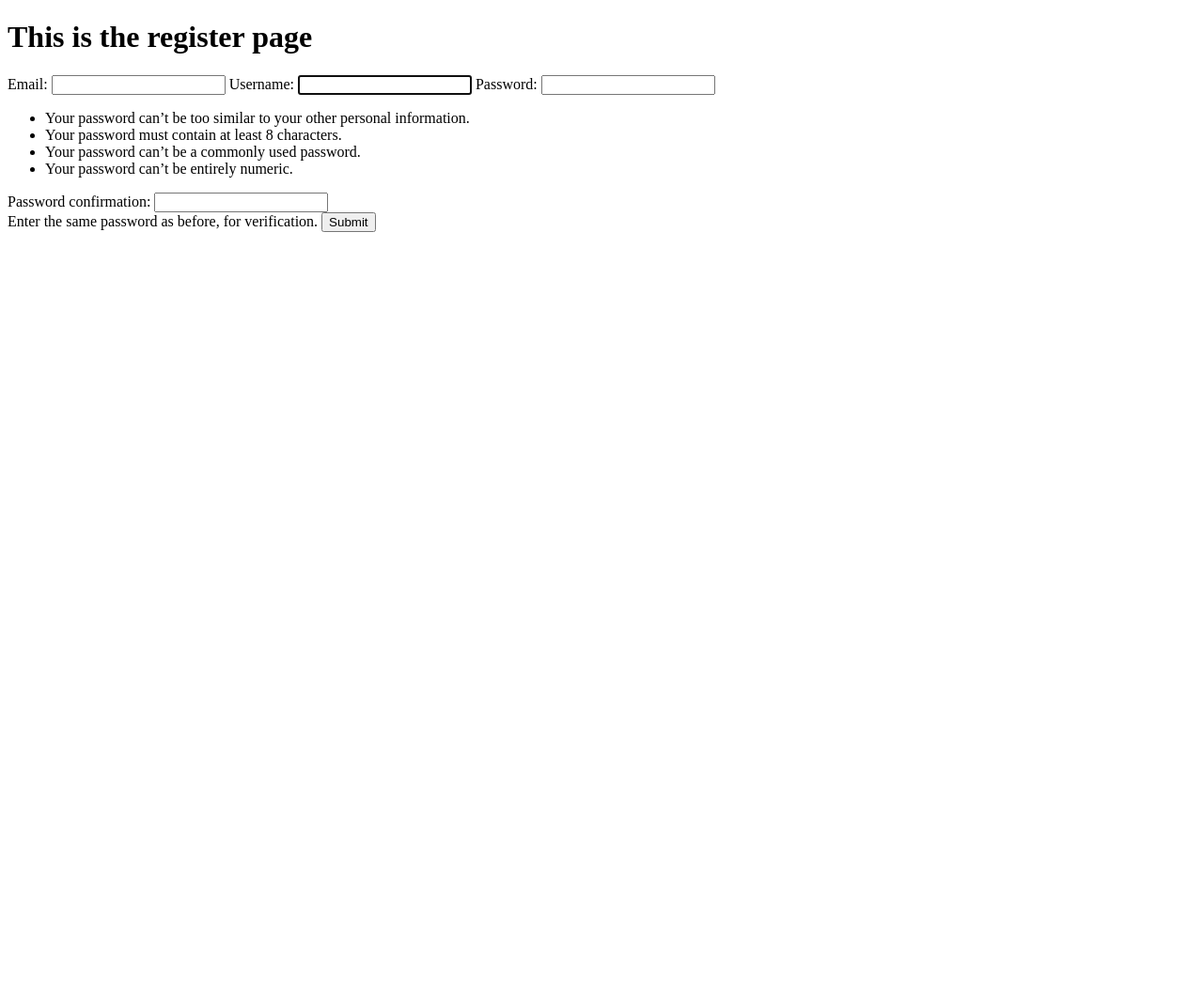
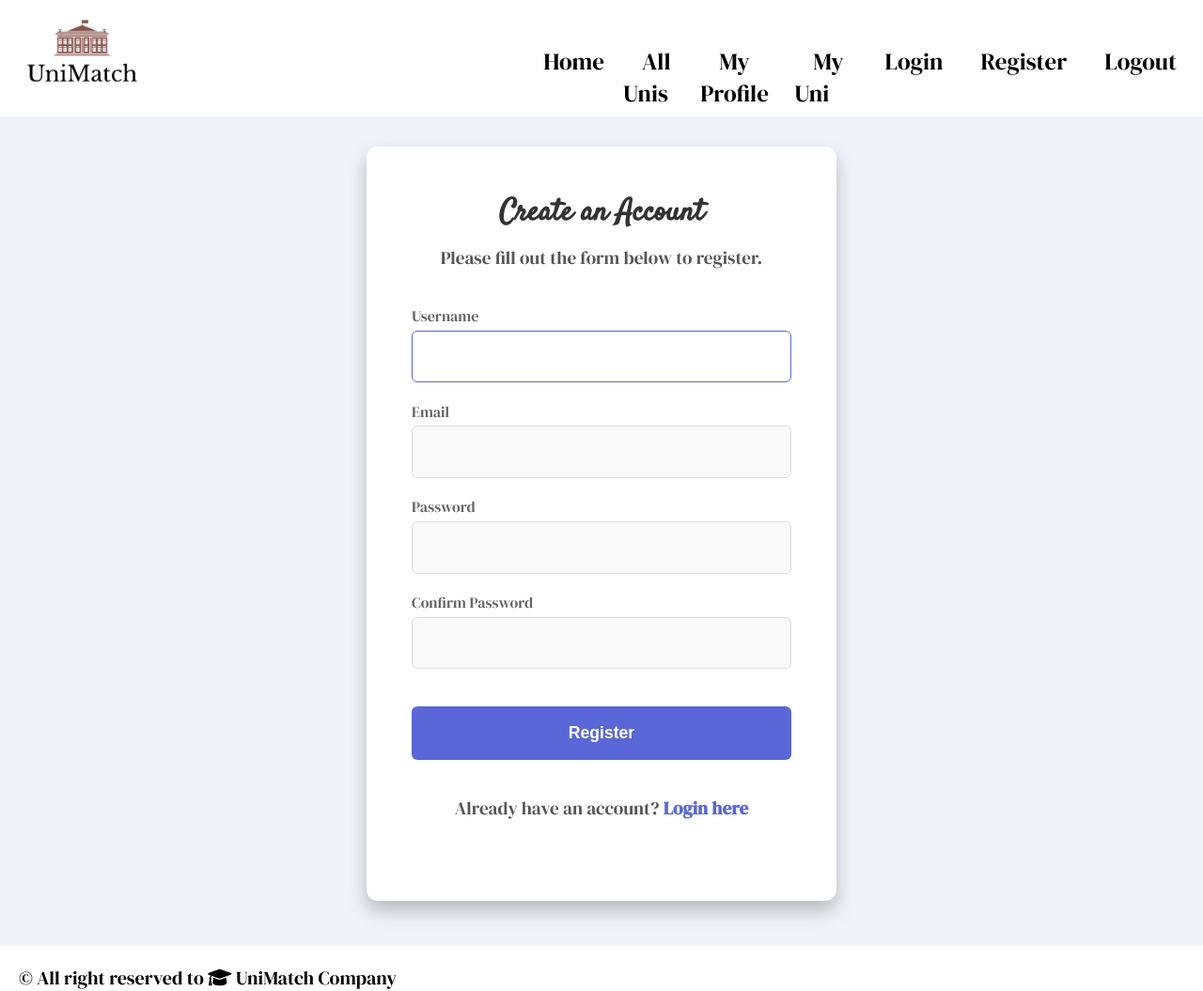
Before and after one commit to annasarabasheva/Personal-Project-with-Django, a Django app: page /accounts/register/ in a window 1280 px wide. Shown: the whole page at 94% size. Before the commit the page ends 247 px from the top, so only its background shows below. Run offline with Django 4.2, Linux system fonts and the light colour scheme.

Commit message:
Create templates for Login and Register for users

```diff
--- /dev/null
+++ b/static/css/login.css
@@ -0,0 +1,111 @@
+
+.login-container {
+    display: flex;
+    align-items: flex-start;
+    justify-content: center;
+    min-height: 80vh;
+    background-color: #f0f4fa;
+    padding-top: 2em;
+    padding-bottom: 3em;
+
+}
+
+
+.login-card {
+    background-color: #ffffff;
+    width: 100%;
+    max-width: 500px;
+    padding: 3em;
+    border-radius: 12px;
+    box-shadow: 0 10px 20px rgba(0, 0, 0, 0.25);
+    text-align: center;
+    animation: slideIn 0.5s ease-out;
+
+}
+
+@keyframes slideIn {
+    from {
+        opacity: 0;
+        transform: translateY(-20px);
+    }
+    to {
+        opacity: 1;
+        transform: translateY(0);
+    }
+}
+
+.login-card h2 {
+    font-size: 2em;
+    color: #333333;
+    margin-bottom: 0.3em;
+}
+
+.login-card p {
+    font-size: 1.2em;
+    color: #555555;
+    margin-bottom: 2em;
+}
+
+
+.input-group {
+    text-align: left;
+    margin-bottom: 1.2em;
+}
+
+.input-group label {
+    display: block;
+    font-size: 1em;
+    color: #666666;
+    margin-bottom: 0.3em;
+}
+
+.input-group input {
+    width: 100%;
+    padding: 1em;
+    border: 1px solid #dddddd;
+    border-radius: 6px;
+    font-size: 1.05em;
+    color: #333333;
+    background-color: #f9f9f9;
+    transition: border-color 0.3s ease;
+}
+
+.input-group input:focus {
+    outline: none;
+    border-color: #5a67d8;
+    background-color: #ffffff;
+}
+
+.login-button {
+    display: inline-block;
+    width: 100%;
+    padding: 1em;
+    font-size: 1.1em;
+    color: #ffffff;
+    background-color: #5a67d8;
+    border: none;
+    border-radius: 6px;
+    cursor: pointer;
+    transition: background-color 0.3s ease;
+    font-weight: bold;
+    margin-top: 1.2em;
+}
+
+.login-button:hover {
+    background-color: #434c9c;
+}
+
+.no-account  {
+    font-size: 1em;
+    color: #5a67d8;
+    margin-top: 2em;
+}
+.no-account a {
+    color: #5a67d8;
+    text-decoration: none;
+    font-weight: bold;
+}
+
+.no-account a:hover {
+    text-decoration: underline;
+}
--- /dev/null
+++ b/static/css/register.css
@@ -0,0 +1,120 @@
+
+.register-container {
+    display: flex;
+    align-items: flex-start;
+    justify-content: center;
+    min-height: 80vh;
+    background-color: #f0f4fa;
+    padding-top: 2em;
+    padding-bottom: 3em;
+}
+
+
+.register-card {
+    background-color: #ffffff;
+    width: 100%;
+    max-width: 500px;
+    padding: 3em;
+    border-radius: 12px;
+    box-shadow: 0 10px 20px rgba(0, 0, 0, 0.25);
+    text-align: center;
+    animation: slideIn 0.5s ease-out;
+}
+
+@keyframes slideIn {
+    from {
+        opacity: 0;
+        transform: translateY(-20px);
+    }
+    to {
+        opacity: 1;
+        transform: translateY(0);
+    }
+}
+
+.register-card h2 {
+    font-size: 2em;
+    color: #333333;
+    margin-bottom: 0.3em;
+}
+
+.register-card p {
+    font-size: 1.2em;
+    color: #555555;
+    margin-bottom: 2em;
+}
+
+.error-message {
+    background-color: #ffdddd;
+    color: #d9534f;
+    padding: 1em;
+    border-radius: 5px;
+    margin-bottom: 1em;
+    font-size: 0.95em;
+}
+
+
+.input-group {
+    text-align: left;
+    margin-bottom: 1.2em;
+}
+
+.input-group label {
+    display: block;
+    font-size: 1em;
+    color: #666666;
+    margin-bottom: 0.3em;
+}
+
+.input-group input {
+    width: 100%;
+    padding: 1em;
+    border: 1px solid #dddddd;
+    border-radius: 6px;
+    font-size: 1.05em;
+    color: #333333;
+    background-color: #f9f9f9;
+    transition: border-color 0.3s ease;
+}
+
+.input-group input:focus {
+    outline: none;
+    border-color: #5a67d8;
+    background-color: #ffffff;
+}
+
+
+.register-button {
+    display: inline-block;
+    width: 100%;
+    padding: 1em;
+    font-size: 1.1em;
+    color: #ffffff;
+    background-color: #5a67d8;
+    border: none;
+    border-radius: 6px;
+    cursor: pointer;
+    transition: background-color 0.3s ease;
+    font-weight: bold;
+    margin-top: 1.2em;
+}
+
+.register-button:hover {
+    background-color: #434c9c;
+}
+
+.has-account {
+    font-size: 1em;
+    color: #5a67d8;
+    margin-top: 2em;
+}
+
+.has-account a {
+    color: #5a67d8;
+    text-decoration: none;
+    font-weight: bold;
+}
+
+.has-account a:hover {
+    text-decoration: underline;
+}
--- a/static/css/styles.css
+++ b/static/css/styles.css
@@ -2,3 +2,5 @@
 @import 'home.css';
 @import 'catalog.css';
 @import 'university-students.css';
+@import 'login.css';
+@import 'register.css';
--- a/templates/accounts/register-page.html
+++ b/templates/accounts/register-page.html
@@ -1,15 +1,72 @@
-<!DOCTYPE html>
-<html lang="en">
-<head>
-    <meta charset="UTF-8">
-    <title>Title</title>
-</head>
-<body>
-    <h1> This is the register page</h1>
-    <form method="post">
-        {% csrf_token %}
-        {{ form }}
-        <button>Submit</button>
-    </form>
-</body>
-</html>
+{% extends 'common/base.html' %}
+{% load static %}
+
+{% block content %}
+    <div class="register-container">
+        <div class="register-card">
+            <h2>Create an Account</h2>
+            <p>Please fill out the form below to register.</p>
+
+            <form method="POST">
+                {% csrf_token %}
+
+                <div class="input-group">
+                    <label for="id_username">Username</label>
+                    {{ form.username }}
+                    {% if form.username.errors %}
+                        <div class="error-message">
+                            {% for error in form.username.errors %}
+                                <p>{{ error }}</p>
+                            {% endfor %}
+                        </div>
+                    {% endif %}
+                </div>
+
+
+                <div class="input-group">
+                    <label for="id_email">Email</label>
+                    {{ form.email }}
+                    {% if form.email.errors %}
+                        <div class="error-message">
+                            {% for error in form.email.errors %}
+                                <p>{{ error }}</p>
+                            {% endfor %}
+                        </div>
+                    {% endif %}
+                </div>
+
+
+                <div class="input-group">
+                    <label for="id_password1">Password</label>
+                    {{ form.password1 }}
+                    {% if form.password1.errors %}
+                        <div class="error-message">
+                            {% for error in form.password1.errors %}
+                                <p>{{ error }}</p>
+                            {% endfor %}
+                        </div>
+                    {% endif %}
+                </div>
+
+
+                <div class="input-group">
+                    <label for="id_password2">Confirm Password</label>
+                    {{ form.password2 }}
+                    {% if form.password2.errors %}
+                        <div class="error-message">
+                            {% for error in form.password2.errors %}
+                                <p>{{ error }}</p>
+                            {% endfor %}
+                        </div>
+                    {% endif %}
+                </div>
+
+
+                <button type="submit" class="register-button">Register</button>
+            </form>
+
+
+            <p class="has-account">Already have an account? <a href="{% url 'login' %}">Login here</a></p>
+        </div>
+    </div>
+{% endblock %}
--- a/templates/students/university-students.html
+++ b/templates/students/university-students.html
@@ -8,7 +8,7 @@
             <div class="student-card">
                 <div class="image-card">
                     {% if student.photo %}
-                        <img src="{{ student.photo.url }}" alt="{{ student.first_name }} {{ student.last_name }}'s photo" class="student-photo">
+                        <img src="{{ student.photo}}" alt="{{ student.first_name }} {{ student.last_name }}'s photo" class="student-photo">
                     {% else %}
                         <img src="{% static 'images/default-student.jpeg' %}" alt="{{ student.first_name }} {{ student.last_name }}'s photo" class="student-photo">
                     {% endif %}
```
Also changed, not shown: templates/accounts/login-page.html (+35 -15 lines).
